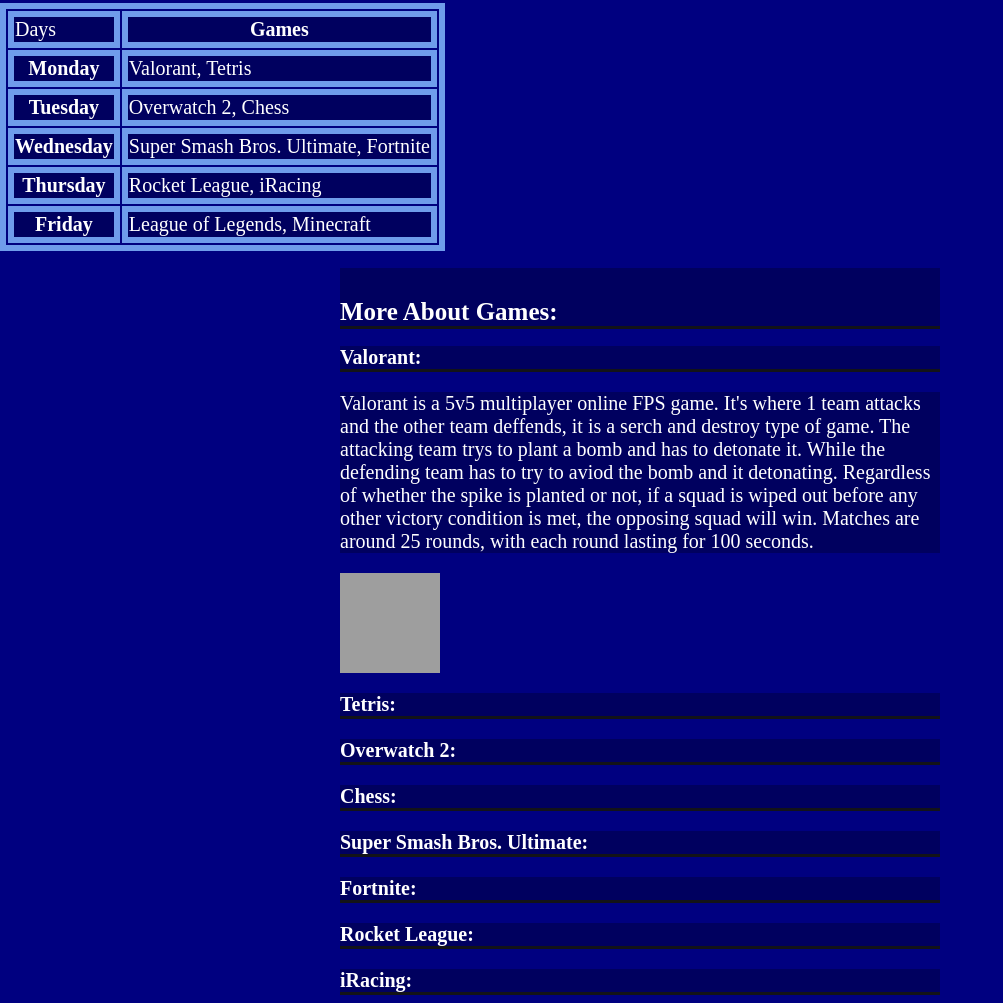
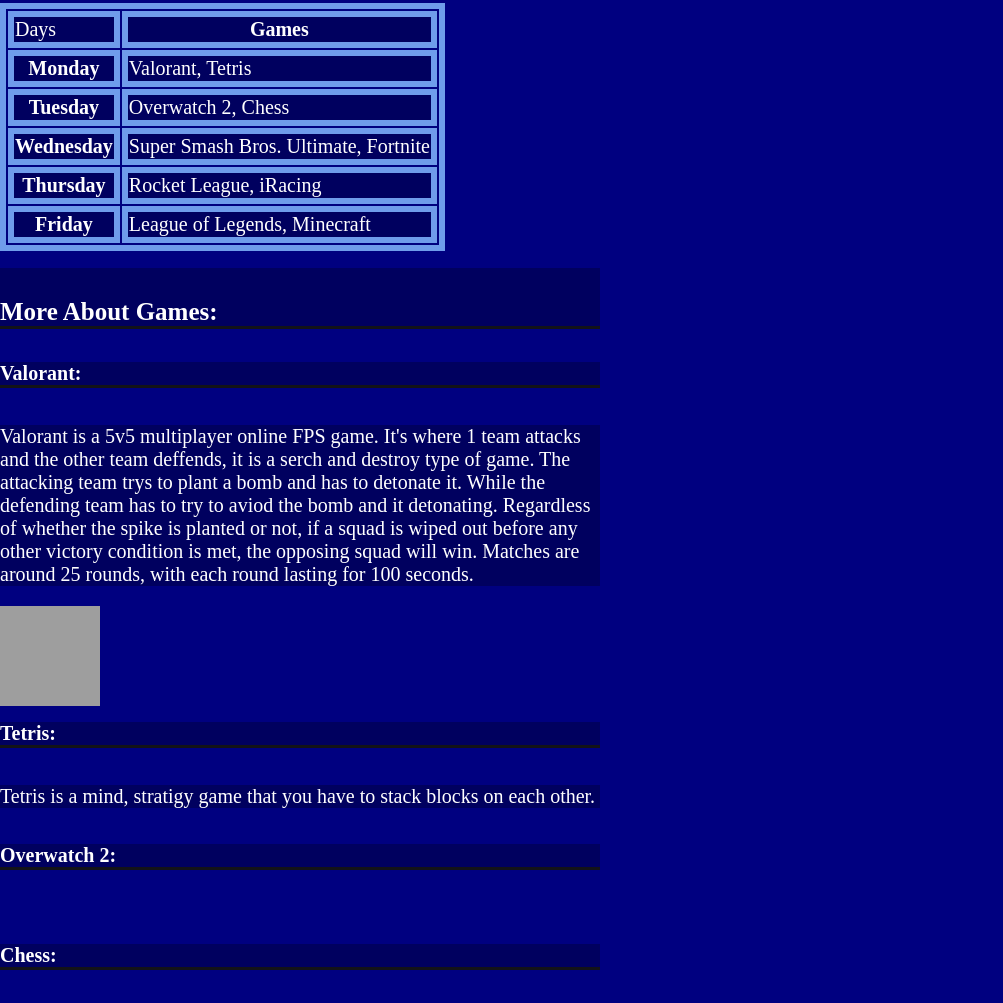
Before and after one commit to dherbert1/FP-FCHS-Esports, a plain HTML site: page games.html in a window 1280 px wide. Shown: the part 212-1215 px from the top of the page, without its empty margins (0-1003 px from the left). Drawn offline with Linux system fonts and the light colour scheme; grey boxes are pictures that could not be loaded.

Commit message:
css games

```diff
--- a/games.html
+++ b/games.html
@@ -57,7 +57,7 @@
             </p>
             <img src="https://esport.mk/wp-content/uploads/2021/05/valorant-logo-characters-red-pink-PC.jpg" alt="valorant">
             <h2>Tetris:</h2>
-            <p></p>
+            <p>Tetris is a mind, stratigy game that you have to stack blocks on each other. </p>
             <h2>Overwatch 2:</h2>
             <p></p>
             <h2>Chess:</h2>
--- a/styles.css
+++ b/styles.css
@@ -81,5 +81,6 @@ body{
   .allgames{
     width: 600px;
     height: 200px;
-    margin: auto;
+    display: grid;
+
   }
```
